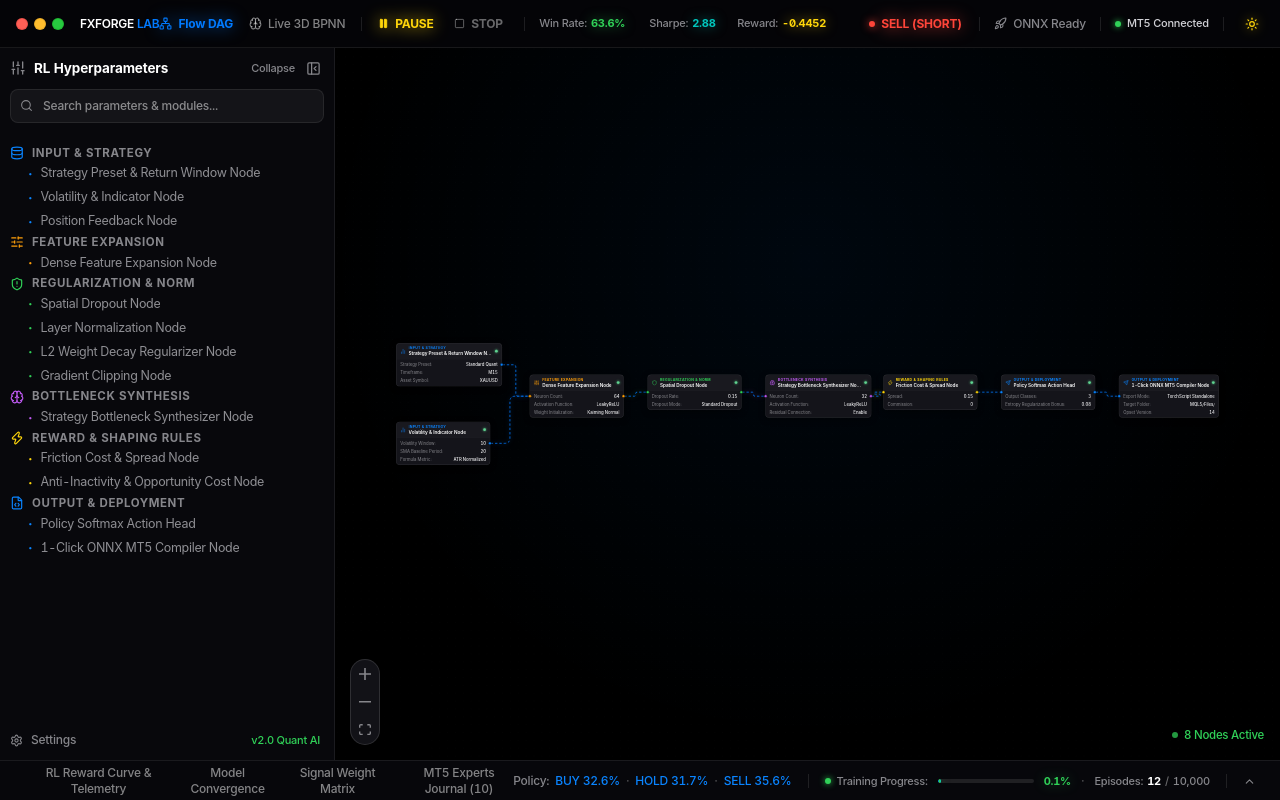
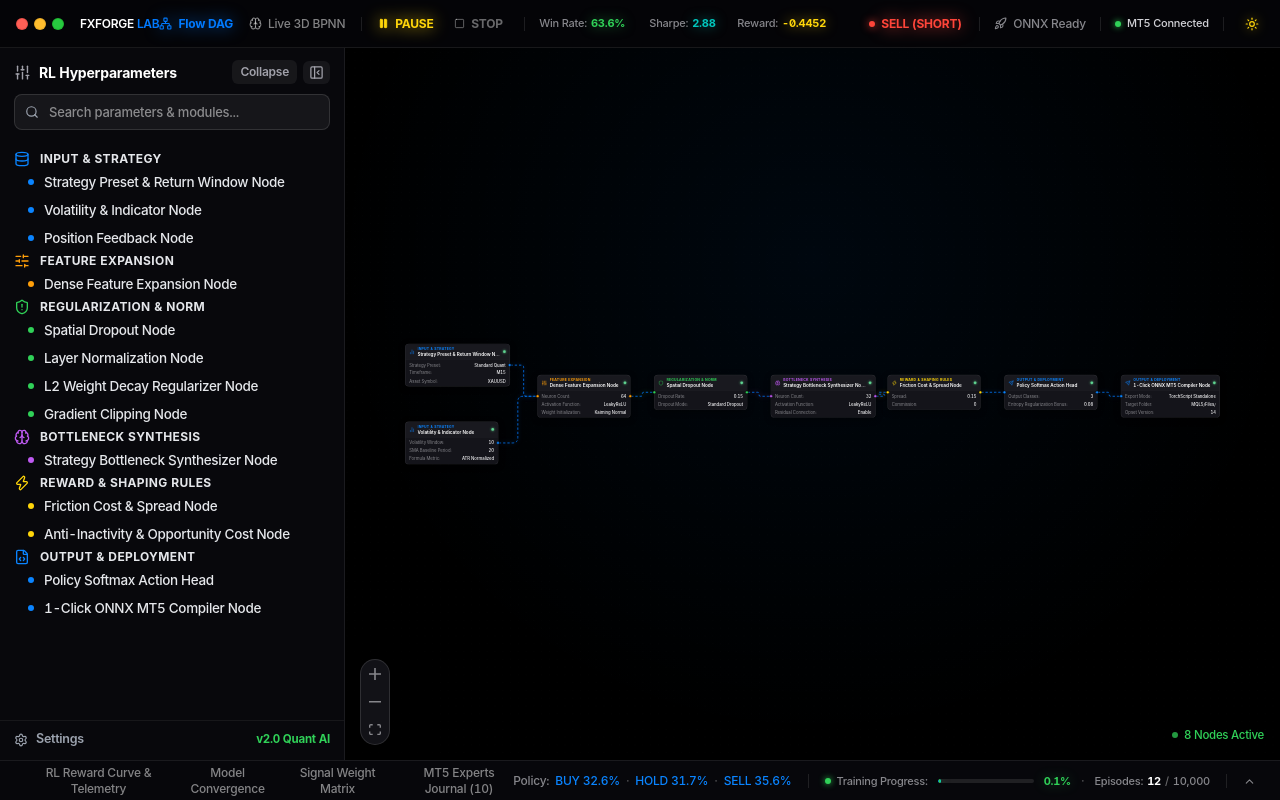
Before and after one commit to superman-owner/AI-RL-BPNN, a React (Vite) app: page / in a window 1280 px wide. Built offline with nearby package versions, Linux system fonts and the light colour scheme.

Commit message:
fix(sidebar): Upgrade typography size, font weight, contrast, and crisp bullets for crystal-clear readability without zooming

```diff
--- a/src/components/Sidebar/NodePalette.tsx
+++ b/src/components/Sidebar/NodePalette.tsx
@@ -165,21 +165,24 @@ export const NodePalette: React.FC<NodePaletteProps> = ({
     <aside
       onWheel={(e) => e.stopPropagation()}
       style={{
-        width: '335px',
-        minWidth: '335px',
+        width: '345px',
+        minWidth: '345px',
         transition: 'width 0.22s cubic-bezier(0.16, 1, 0.3, 1)',
+        WebkitFontSmoothing: 'antialiased',
+        MozOsxFontSmoothing: 'grayscale',
+        textRendering: 'geometricPrecision',
       }}
       className={`h-full flex flex-col flex-shrink-0 border-r select-none z-20 font-sans transition-colors duration-200 ${
-        isLight ? 'bg-[#f5f5f7] border-black/[0.08] text-[#1d1d1f]' : 'bg-[#08080c] border-white/[0.08] text-[#c7c7cc]'
+        isLight ? 'bg-[#f5f5f7] border-black/[0.08] text-[#111827]' : 'bg-[#08080c] border-white/[0.08] text-[#e5e7eb]'
       }`}
     >
       {/* 1.  Apple macOS Header & Spotlight Search */}
       <div
         style={{
-          paddingTop: '10px',
+          paddingTop: '12px',
           paddingBottom: '10px',
-          paddingLeft: '10px',
-          paddingRight: '10px',
+          paddingLeft: '14px',
+          paddingRight: '14px',
           borderBottom: 'none',
           backgroundColor: 'transparent',
           flexShrink: 0,
@@ -194,13 +197,13 @@ export const NodePalette: React.FC<NodePaletteProps> = ({
           }}
         >
           <div style={{ display: 'flex', alignItems: 'center', gap: '8px', minWidth: 0 }}>
-            <Sliders size={16} className={`transition-colors flex-shrink-0 ${isLight ? 'text-[#6e6e73] hover:text-[#1d1d1f]' : 'text-[#86868b] hover:text-white'}`} />
+            <Sliders size={17} className={`transition-colors flex-shrink-0 ${isLight ? 'text-[#374151]' : 'text-[#a1a1aa]'}`} />
             <span
               style={{
-                fontSize: '13.5px',
+                fontSize: '14px',
                 fontWeight: 700,
-                color: isLight ? '#1d1d1f' : '#ffffff',
-                letterSpacing: '-0.01em',
+                color: isLight ? '#111827' : '#ffffff',
+                letterSpacing: '-0.015em',
                 whiteSpace: 'nowrap',
               }}
             >
@@ -208,22 +211,29 @@ export const NodePalette: React.FC<NodePaletteProps> = ({
             </span>
           </div>
 
-          <div style={{ display: 'flex', alignItems: 'center', gap: '4px', flexShrink: 0 }}>
+          <div style={{ display: 'flex', alignItems: 'center', gap: '6px', flexShrink: 0 }}>
             <button
               onClick={toggleAll}
               style={{
-                fontSize: '11px',
-                fontWeight: 500,
-                color: isLight ? '#6e6e73' : '#86868b',
-                background: 'transparent',
+                fontSize: '12px',
+                fontWeight: 600,
+                color: isLight ? '#4b5563' : '#a1a1aa',
+                background: isLight ? 'rgba(0, 0, 0, 0.04)' : 'rgba(255, 255, 255, 0.06)',
                 border: 'none',
+                borderRadius: '6px',
                 cursor: 'pointer',
-                padding: '2px 4px',
-                transition: 'color 0.15s ease',
+                padding: '3px 8px',
+                transition: 'all 0.15s ease',
                 whiteSpace: 'nowrap',
               }}
-              onMouseEnter={(e) => (e.currentTarget.style.color = isLight ? '#1d1d1f' : '#ffffff')}
-              onMouseLeave={(e) => (e.currentTarget.style.color = isLight ? '#6e6e73' : '#86868b')}
+              onMouseEnter={(e) => {
+                e.currentTarget.style.color = isLight ? '#111827' : '#ffffff';
+                e.currentTarget.style.background = isLight ? 'rgba(0, 0, 0, 0.08)' : 'rgba(255, 255, 255, 0.12)';
+              }}
+              onMouseLeave={(e) => {
+                e.currentTarget.style.color = isLight ? '#4b5563' : '#a1a1aa';
+                e.currentTarget.style.background = isLight ? 'rgba(0, 0, 0, 0.04)' : 'rgba(255, 255, 255, 0.06)';
+              }}
             >
               {Object.values(expandedGroups).every(Boolean) ? 'Collapse' : 'Expand'}
             </button>
@@ -233,17 +243,24 @@ export const NodePalette: React.FC<NodePaletteProps> = ({
                 onClick={onToggleCollapse}
                 title="Collapse to Slim Rail (พับแถบข้าง)"
                 style={{
-                  background: 'transparent',
+                  background: isLight ? 'rgba(0, 0, 0, 0.04)' : 'rgba(255, 255, 255, 0.06)',
                   border: 'none',
-                  color: isLight ? '#6e6e73' : '#86868b',
+                  borderRadius: '6px',
+                  color: isLight ? '#4b5563' : '#a1a1aa',
                   cursor: 'pointer',
-                  padding: '2px 3px',
+                  padding: '4px 6px',
                   display: 'flex',
                   alignItems: 'center',
-                  transition: 'color 0.15s ease',
+                  transition: 'all 0.15s ease',
                 }}
-                onMouseEnter={(e) => (e.currentTarget.style.color = isLight ? '#1d1d1f' : '#ffffff')}
-                onMouseLeave={(e) => (e.currentTarget.style.color = isLight ? '#6e6e73' : '#86868b')}
+                onMouseEnter={(e) => {
+                  e.currentTarget.style.color = isLight ? '#111827' : '#ffffff';
+                  e.currentTarget.style.background = isLight ? 'rgba(0, 0, 0, 0.08)' : 'rgba(255, 255, 255, 0.12)';
+                }}
+                onMouseLeave={(e) => {
+                  e.currentTarget.style.color = isLight ? '#4b5563' : '#a1a1aa';
+                  e.currentTarget.style.background = isLight ? 'rgba(0, 0, 0, 0.04)' : 'rgba(255, 255, 255, 0.06)';
+                }}
               >
                 <PanelLeftClose size={15} />
               </button>
@@ -251,14 +268,14 @@ export const NodePalette: React.FC<NodePaletteProps> = ({
           </div>
         </div>
 
-        {/*  macOS Spotlight-style Search Field (h-34px) */}
+        {/*  macOS Spotlight-style Search Field (h-36px, High Contrast) */}
         <div style={{ position: 'relative', display: 'flex', alignItems: 'center', width: '100%' }}>
           <Search
-            size={13}
+            size={14}
             style={{
               position: 'absolute',
-              left: '10px',
-              color: isLight ? '#6e6e73' : '#86868b',
+              left: '11px',
+              color: isLight ? '#4b5563' : '#9ca3af',
               pointerEvents: 'none',
               zIndex: 10,
             }}
@@ -269,30 +286,32 @@ export const NodePalette: React.FC<NodePaletteProps> = ({
             placeholder="Search parameters & modules..."
             style={{
               width: '100%',
-              height: '34px',
-              paddingLeft: '32px',
-              paddingRight: '10px',
-              backgroundColor: isLight ? '#ffffff' : 'rgba(255, 255, 255, 0.05)',
-              border: isLight ? '1px solid rgba(0, 0, 0, 0.1)' : '1px solid rgba(255, 255, 255, 0.08)',
+              height: '36px',
+              paddingLeft: '34px',
+              paddingRight: '12px',
+              backgroundColor: isLight ? '#ffffff' : 'rgba(255, 255, 255, 0.06)',
+              border: isLight ? '1px solid rgba(0, 0, 0, 0.14)' : '1px solid rgba(255, 255, 255, 0.12)',
               borderRadius: '8px',
-              fontSize: '12px',
-              color: isLight ? '#1d1d1f' : '#ffffff',
+              fontSize: '13px',
+              fontWeight: 500,
+              color: isLight ? '#111827' : '#ffffff',
               outline: 'none',
               boxSizing: 'border-box',
+              boxShadow: isLight ? '0 1px 2px rgba(0,0,0,0.04)' : 'none',
             }}
           />
         </div>
       </div>
 
-      {/* 2.  Apple Mac Mail / Finder Sidebar List (Left offset 10px) */}
+      {/* 2.  Apple Mac Mail / Finder Sidebar List */}
       <div
         style={{
-          paddingLeft: '10px',
-          paddingRight: '10px',
-          paddingTop: '12px',
-          paddingBottom: '16px',
+          paddingLeft: '14px',
+          paddingRight: '14px',
+          paddingTop: '10px',
+          paddingBottom: '20px',
         }}
-        className="flex-1 min-h-0 overflow-y-auto custom-scrollbar space-y-[36px]"
+        className="flex-1 min-h-0 overflow-y-auto custom-scrollbar space-y-6"
       >
         {GROUPS.map((group) => {
           const allNodes = nodesByGroup(group.id);
@@ -307,35 +326,36 @@ export const NodePalette: React.FC<NodePaletteProps> = ({
 
           return (
             <div key={group.id}>
-              {/*  Section Header (Clean Icon & Label, No Down Arrow) */}
+              {/*  Section Header (High-contrast, Clear Typography) */}
               <div
                 onClick={() => toggleGroup(group.id)}
-                className="group py-1.5 flex items-center justify-between cursor-pointer transition-colors"
+                className="group py-1 flex items-center justify-between cursor-pointer transition-colors"
               >
-                <div className="flex items-center gap-2 min-w-0 flex-1">
-                  {/* SF Symbol on Main Header (Distinct Group Color) */}
+                <div className="flex items-center gap-2.5 min-w-0 flex-1">
+                  {/* SF Symbol on Main Header */}
                   <GroupIcon
-                    size={14}
+                    size={16}
                     style={{ color: group.color }}
                     className="flex-shrink-0 transition-transform duration-150 group-hover:scale-110"
                   />
 
                   {/* Section Label */}
                   <span
-                    className={`text-[11.5px] font-bold uppercase tracking-wider truncate transition-colors ${
-                      isLight ? 'text-[#6e6e73] group-hover:text-[#1d1d1f]' : 'text-[#86868b] group-hover:text-white'
+                    className={`text-[12px] font-bold uppercase tracking-wider truncate transition-colors ${
+                      isLight ? 'text-[#1f2937] group-hover:text-[#000000]' : 'text-[#e5e7eb] group-hover:text-white'
                     }`}
+                    style={{ letterSpacing: '0.03em' }}
                   >
                     {group.label}
                   </span>
                 </div>
               </div>
 
-              {/*  Child Items */}
+              {/*  Child Items (Large & Crisp Text 13.5px font-medium) */}
               {isExpanded && (
                 <div
-                  className="mt-2 space-y-2.5"
-                  style={{ paddingLeft: '18px' }}
+                  className="mt-2 space-y-1.5"
+                  style={{ paddingLeft: '14px' }}
                 >
                   {matchingNodes.map((node) => {
                     const isNodeHovered = hoveredNode === node.type;
@@ -348,25 +368,27 @@ export const NodePalette: React.FC<NodePaletteProps> = ({
                         onMouseEnter={() => setHoveredNode(node.type)}
                         onMouseLeave={() => setHoveredNode(null)}
                         title="Drag onto canvas to add module"
-                        className="py-[3px] min-h-[24px] flex items-center justify-between cursor-grab transition-colors pr-1"
+                        className={`py-1 min-h-[28px] px-2 rounded-md flex items-center justify-between cursor-grab transition-all select-none ${
+                          isNodeHovered
+                            ? isLight
+                              ? 'bg-black/[0.05] text-[#0071e3]'
+                              : 'bg-white/[0.08] text-white'
+                            : isLight
+                            ? 'text-[#111827]'
+                            : 'text-[#e5e7eb]'
+                        }`}
                       >
-                        {/* Left: Mid Dot (·) */}
-                        <div className="flex items-center gap-2 min-w-0 flex-1">
+                        {/* Left: Crisp Solid Bullet Point */}
+                        <div className="flex items-center gap-2.5 min-w-0 flex-1">
                           <span
-                            style={{ color: isNodeHovered ? (isLight ? '#0071e3' : '#ffffff') : group.color }}
-                            className="text-[14px] font-bold leading-none select-none transition-colors flex-shrink-0"
-                          >
-                            ·
-                          </span>
+                            style={{ backgroundColor: isNodeHovered ? (isLight ? '#0071e3' : '#ffffff') : group.color }}
+                            className="w-1.5 h-1.5 rounded-full transition-all flex-shrink-0"
+                          />
                           <span
-                            className={`text-[12.5px] tracking-tight truncate leading-normal transition-colors ${
-                              isLight
-                                ? isNodeHovered
-                                  ? 'font-medium text-[#0071e3]'
-                                  : 'font-normal text-[#1d1d1f]'
-                                : isNodeHovered
-                                ? 'font-medium text-white'
-                                : 'font-normal text-[#8e8e93]'
+                            className={`text-[13.5px] tracking-tight truncate leading-normal transition-colors ${
+                              isNodeHovered
+                                ? 'font-semibold'
+                                : 'font-medium'
                             }`}
                           >
                             {node.label}
@@ -375,7 +397,7 @@ export const NodePalette: React.FC<NodePaletteProps> = ({
 
                         {/* Right: Subtle Add Indicator */}
                         <Plus
-                          size={11}
+                          size={13}
                           className={`flex-shrink-0 transition-colors ${
                             isNodeHovered ? (isLight ? 'text-[#0071e3]' : 'text-white') : 'text-transparent'
                           }`}
@@ -390,33 +412,33 @@ export const NodePalette: React.FC<NodePaletteProps> = ({
         })}
       </div>
 
-      {/* 3.  macOS Footer (Seamless, No Border, Settings 10px Left Offset) */}
+      {/* 3.  macOS Footer (High Contrast) */}
       <div
         style={{
           paddingTop: '10px',
           paddingBottom: '12px',
-          paddingLeft: '10px',
+          paddingLeft: '14px',
           paddingRight: '14px',
-          borderTop: 'none',
+          borderTop: isLight ? '1px solid rgba(0, 0, 0, 0.06)' : '1px solid rgba(255, 255, 255, 0.06)',
           backgroundColor: 'transparent',
           display: 'flex',
           alignItems: 'center',
           justifyContent: 'space-between',
           flexShrink: 0,
         }}
-        className={`text-xs ${isLight ? 'text-[#6e6e73]' : 'text-[#86868b]'}`}
+        className={`text-xs ${isLight ? 'text-[#4b5563]' : 'text-[#9ca3af]'}`}
       >
         <button
           onClick={onOpenSettings}
           title="Open System & Quant Settings"
-          className={`flex items-center gap-2 transition-colors cursor-pointer text-[12px] font-medium ${
-            isLight ? 'hover:text-[#1d1d1f]' : 'hover:text-white'
+          className={`flex items-center gap-2 transition-colors cursor-pointer text-[12.5px] font-semibold ${
+            isLight ? 'hover:text-[#111827]' : 'hover:text-white'
           }`}
         >
-          <Settings size={13} />
+          <Settings size={14} />
           <span>Settings</span>
         </button>
-        <span className={`text-[11px] font-mono font-medium ${isLight ? 'text-[#28cd41]' : 'text-[#30d158]'}`}>
+        <span className={`text-[11.5px] font-mono font-bold ${isLight ? 'text-[#16a34a]' : 'text-[#30d158]'}`}>
           v2.0 Quant AI
         </span>
       </div>
```
